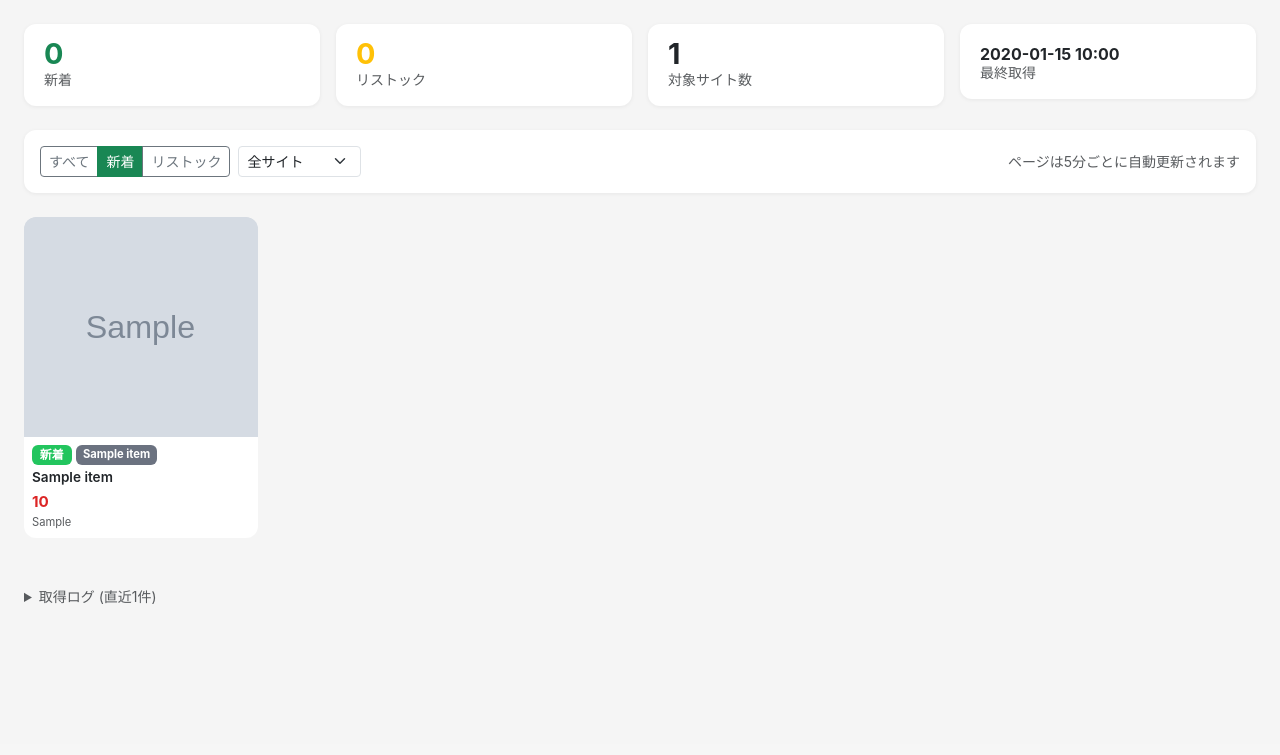
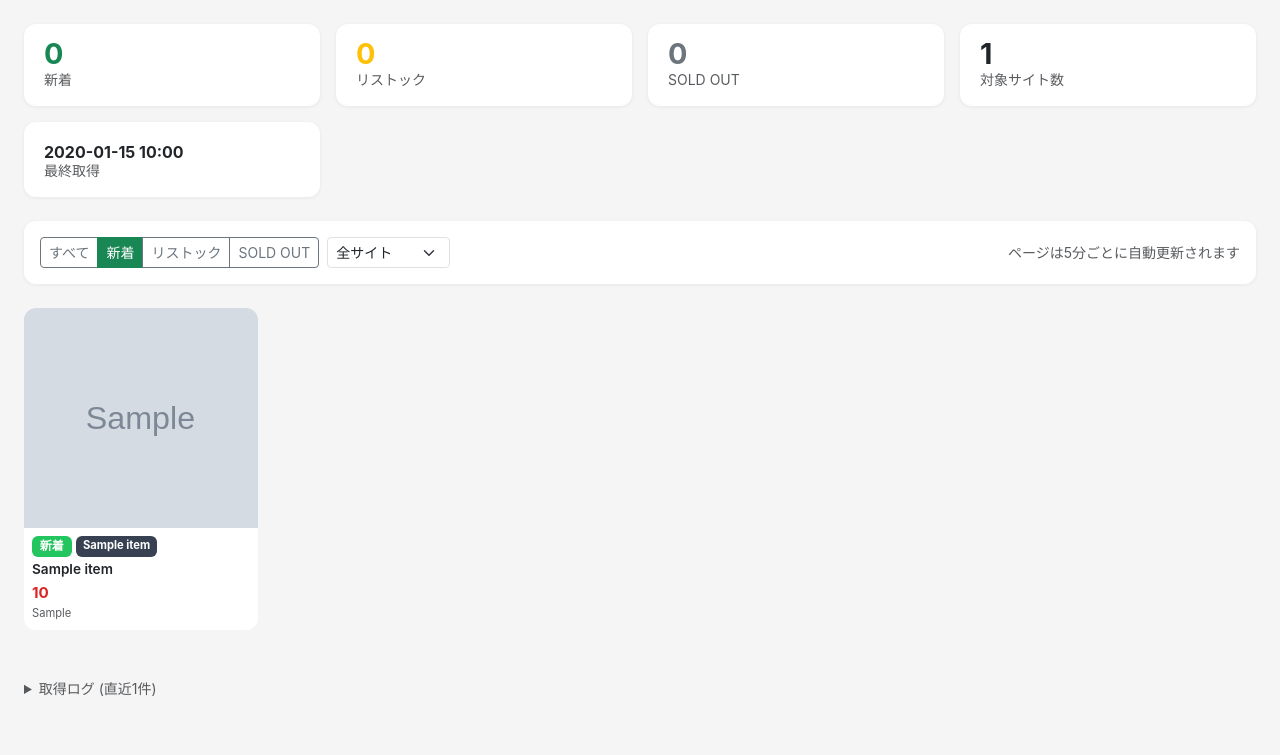
Before and after one commit to bufeks/Auto-Buyer, a Flask app: template web/templates/index.html in a window 1280 px wide. Shown: the part 56-811 px from the top of the page. Before the commit the page ends 660 px from the top, so only its background shows below. Run offline with Flask 3, Linux system fonts and the light colour scheme; the template is opened without the code that fills it: most values are stand-ins (such as "Sample title", 1, 10 or a date in 2020); grey boxes marked "Sample" are stand-in pictures.

Commit message:
Add SOLD OUT display and restock-from-soldout detection
- Item model: add in_stock field
- Shopify scraper: include all products (not just available), set in_stock
- Playwright scraper: detect sold_out_selector per site config
- TMB config: add sold_out selector (p[class*='soldOut'])
- DB: add in_stock column with migration, restock triggers on SOLD OUT→in stock
- Dashboard: SOLD OUT badge (grey), strikethrough price, opacity dim, SOLD OUT filter tab
- Stat cards: add SOLD OUT count
- Items sorted: in-stock first, then SOLD OUT

https://claude.ai/code/session_01GcKFvoUuUa3AQN5jg1ieN9

```diff
--- a/config/sites.yaml
+++ b/config/sites.yaml
@@ -64,6 +64,7 @@ sites:
       price: "p[class*='_price_']"               # 価格
       image: "img[class*='_image_']"             # 画像
       link: "a[class*='_anchor_']"               # 商品リンク
+      sold_out: "p[class*='soldOut']"            # SOLD OUTバッジ
 
   # ── HIKER WORKSHOP ────────────────────────────────────────────
   - name: "HIKER WORKSHOP"
--- a/scraper/models.py
+++ b/scraper/models.py
@@ -10,6 +10,7 @@ class Item:
     item_url: str
     price: Optional[str] = None
     image_url: Optional[str] = None
+    in_stock: bool = True
     item_id: str = field(default="", init=True)
 
     def __post_init__(self) -> None:
--- a/web/templates/index.html
+++ b/web/templates/index.html
@@ -13,8 +13,11 @@
     .card-img-top { height: 220px; object-fit: cover; background: #eee; }
     .badge-new { background: #22c55e; }
     .badge-restock { background: #f97316; }
+    .badge-soldout { background: #6b7280; }
     .price { color: #dc2626; font-weight: 700; font-size: .95rem; }
-    .site-tag { font-size: .7rem; background: #6b7280; }
+    .price-soldout { color: #9ca3af; font-weight: 700; font-size: .95rem; text-decoration: line-through; }
+    .site-tag { font-size: .7rem; background: #374151; }
+    .card-soldout { opacity: .6; }
     .item-name { font-size: .85rem; font-weight: 600; line-height: 1.3; }
     .filter-bar { background: #fff; border-radius: 12px; padding: 1rem; box-shadow: 0 1px 4px rgba(0,0,0,.06); }
     .log-table td, .log-table th { font-size: .78rem; }
@@ -34,8 +37,9 @@
 <div class="container-fluid px-4 py-4">
 
   <!-- Stats row -->
-  {% set new_count = items | selectattr("is_restock", "equalto", 0) | list | length %}
+  {% set new_count     = items | selectattr("is_restock", "equalto", 0) | selectattr("in_stock", "equalto", 1) | list | length %}
   {% set restock_count = items | selectattr("is_restock", "equalto", 1) | list | length %}
+  {% set soldout_count = items | selectattr("in_stock",   "equalto", 0) | list | length %}
   <div class="row g-3 mb-4">
     <div class="col-6 col-md-3">
       <div class="stat-card">
@@ -47,6 +51,12 @@
       <div class="stat-card">
         <div class="stat-num text-warning">{{ restock_count }}</div>
         <div class="text-muted small">リストック</div>
+      </div>
+    </div>
+    <div class="col-6 col-md-3">
+      <div class="stat-card">
+        <div class="stat-num text-secondary">{{ soldout_count }}</div>
+        <div class="text-muted small">SOLD OUT</div>
       </div>
     </div>
     <div class="col-6 col-md-3">
@@ -76,6 +86,8 @@
          class="btn {% if current_status == 'new' %}btn-success{% else %}btn-outline-secondary{% endif %}">新着</a>
       <a href="?status=restock&site={{ current_site }}"
          class="btn {% if current_status == 'restock' %}btn-warning{% else %}btn-outline-secondary{% endif %}">リストック</a>
+      <a href="?status=soldout&site={{ current_site }}"
+         class="btn {% if current_status == 'soldout' %}btn-secondary{% else %}btn-outline-secondary{% endif %}">SOLD OUT</a>
     </div>
 
     <select class="form-select form-select-sm w-auto"
@@ -96,7 +108,8 @@
   <div class="row row-cols-2 row-cols-md-3 row-cols-lg-4 row-cols-xl-5 g-3 mb-5">
     {% for item in items %}
     <div class="col">
-      <a href="{{ item.item_url }}" target="_blank" rel="noopener" class="card h-100 text-decoration-none text-dark">
+      <a href="{{ item.item_url }}" target="_blank" rel="noopener"
+         class="card h-100 text-decoration-none text-dark {% if not item.in_stock %}card-soldout{% endif %}">
         {% if item.image_url %}
         <img src="{{ item.image_url }}"
              class="card-img-top"
@@ -111,7 +124,9 @@
 
         <div class="card-body p-2">
           <div class="d-flex gap-1 mb-1 flex-wrap">
-            {% if item.is_restock %}
+            {% if not item.in_stock %}
+            <span class="badge badge-soldout">SOLD OUT</span>
+            {% elif item.is_restock %}
             <span class="badge badge-restock">リストック</span>
             {% else %}
             <span class="badge badge-new">新着</span>
@@ -120,7 +135,7 @@
           </div>
           <p class="item-name mb-1">{{ item.name }}</p>
           {% if item.price %}
-          <p class="price mb-0">{{ item.price }}</p>
+          <p class="{% if item.in_stock %}price{% else %}price-soldout{% endif %} mb-0">{{ item.price }}</p>
           {% endif %}
           <p class="text-muted mb-0" style="font-size:.7rem;">
             {{ item.last_seen[:16] | replace("T"," ") }}
```
Also changed, not shown: dashboard.html (+26 -13 lines), scraper/playwright_scraper.py (+13 -7 lines), scraper/shopify.py (+4 -3 lines), storage/database.py.
